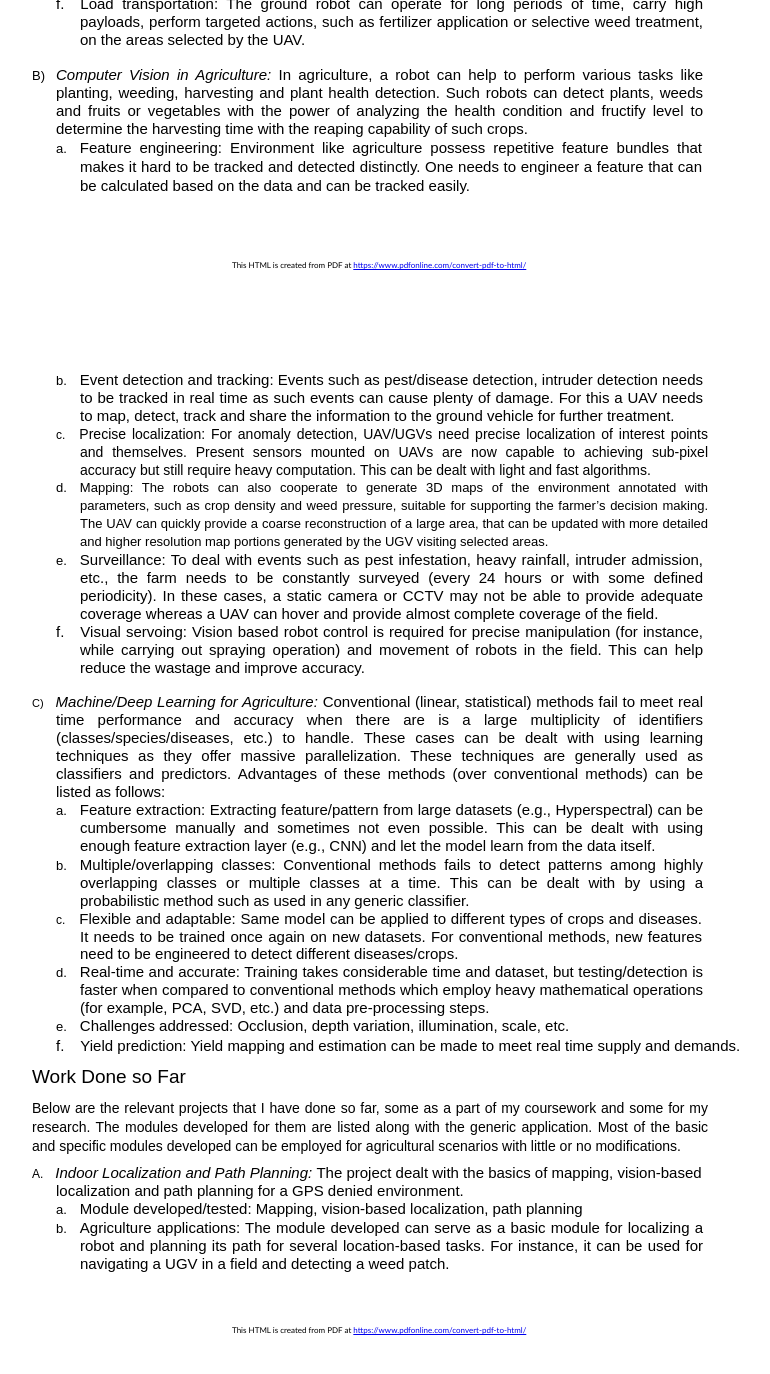
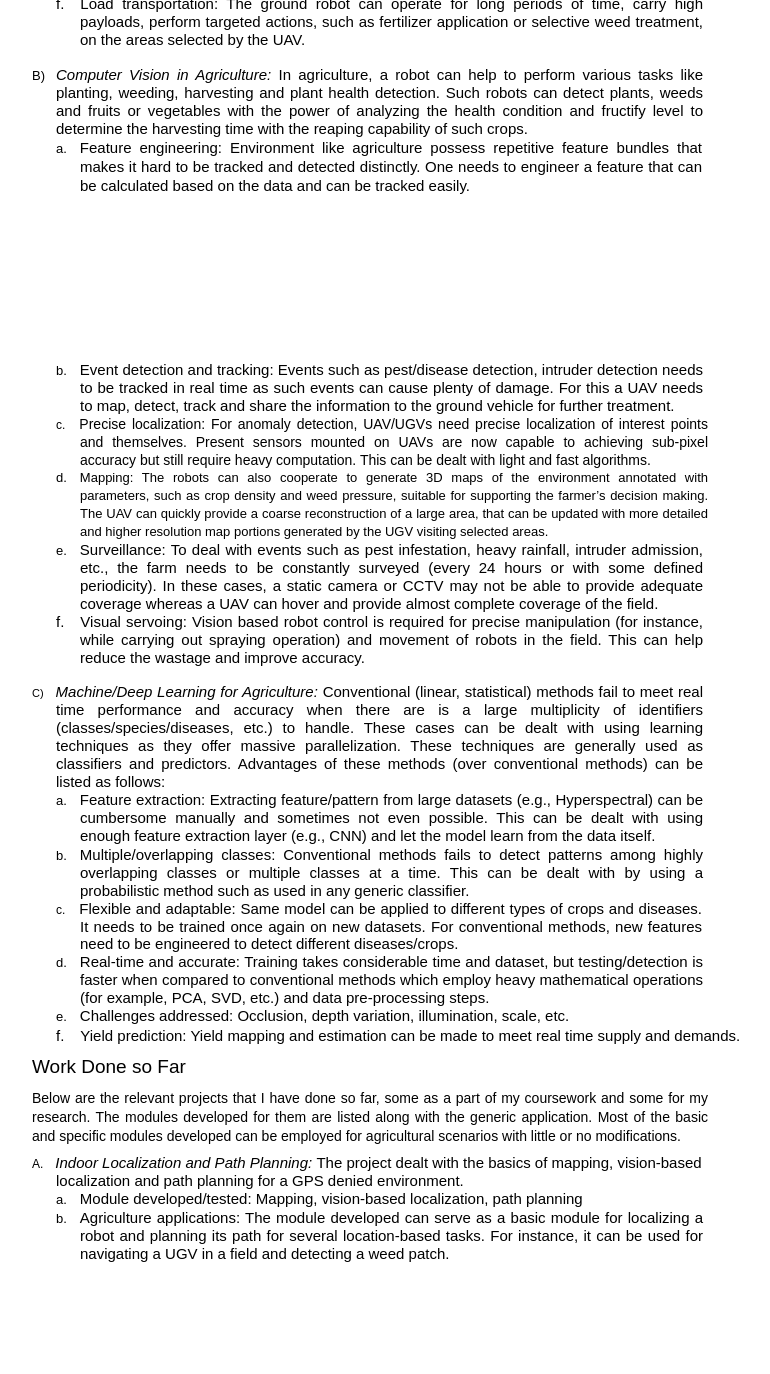
Before and after one commit to krankit00/krankit.github.io, a Jekyll site: the page research_work.html, which Jekyll copies as it is, in a window 1280 px wide and 1400 px high, scrolled down 775 px. Shown: the top 1374 px of the window, without its empty margins (40-810 px from the left). Built offline with Jekyll 4.4.1, drawn with Linux system fonts in a browser that asks for light colours; some of the changed text lies outside the part shown.

Commit message:
Update research_work.html

```diff
--- a/research_work.html
+++ b/research_work.html
@@ -133,7 +133,6 @@ body {margin-top: 0px;margin-left: 0px;}
 <P class="p10 ft14"><SPAN class="ft5">a.</SPAN><SPAN class="ft13">Feature engineering: Environment like agriculture possess repetitive feature bundles that makes it hard to be tracked and detected distinctly. One needs to engineer a feature that can be calculated based on the data and can be tracked easily.</SPAN></P>
 </DIV>
 <DIV id="id1_2">
-<P class="p11 ft15">This HTML is created from PDF at <NOBR><A href="https://www.pdfonline.com/convert-pdf-to-html/">https://www.pdfonline.com/convert-pdf-to-html/</A></NOBR></P>
 </DIV>
 </DIV>
 <DIV id="page_2">
@@ -159,7 +158,6 @@ body {margin-top: 0px;margin-left: 0px;}
 <P class="p6 ft7"><SPAN class="ft5">b.</SPAN><SPAN class="ft9">Agriculture applications: The module developed can serve as a basic module for localizing a robot and planning its path for several </SPAN><NOBR>location-based</NOBR> tasks. For instance, it can be used for navigating a UGV in a field and detecting a weed patch.</P>
 </DIV>
 <DIV id="id2_2">
-<P class="p11 ft15">This HTML is created from PDF at <NOBR><A href="https://www.pdfonline.com/convert-pdf-to-html/">https://www.pdfonline.com/convert-pdf-to-html/</A></NOBR></P>
 </DIV>
 </DIV>
 <DIV id="page_3">
@@ -187,7 +185,6 @@ body {margin-top: 0px;margin-left: 0px;}
 <P class="p26 ft14"><SPAN class="ft5">b.</SPAN><SPAN class="ft13">Agriculture applications: This network can be employed to precisely manipulate robotic arm for tasks such as precision fertigation and irrigation using manipulator arms on the UGV.</SPAN></P>
 </DIV>
 <DIV id="id3_2">
-<P class="p11 ft15">This HTML is created from PDF at <NOBR><A href="https://www.pdfonline.com/convert-pdf-to-html/">https://www.pdfonline.com/convert-pdf-to-html/</A></NOBR></P>
 </DIV>
 </DIV>
 <DIV id="page_4">
@@ -202,7 +199,6 @@ body {margin-top: 0px;margin-left: 0px;}
 <P class="p28 ft7">Major requirements for automated agriculture and the modules developed can be linked and visualized using the schematic below. Black bold lined boxes are basic modules for primary tasks such as path planning, collision avoidance etc. and colored are the specific modules depending upon the specific task like collaborative 3D mapping.</P>
 </DIV>
 <DIV id="id4_2">
-<P class="p11 ft15">This HTML is created from PDF at <NOBR><A href="https://www.pdfonline.com/convert-pdf-to-html/">https://www.pdfonline.com/convert-pdf-to-html/</A></NOBR></P>
 </DIV>
 </DIV>
 </BODY>
```
